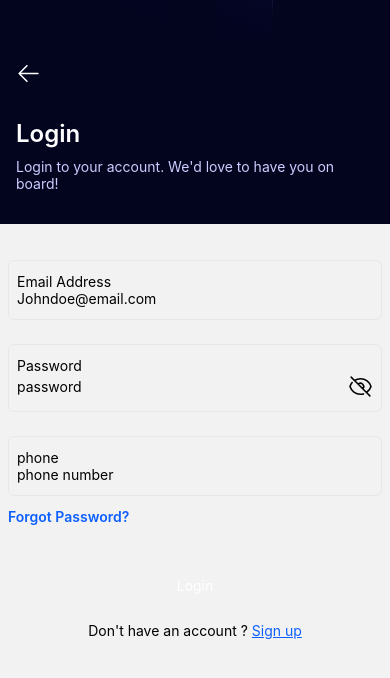
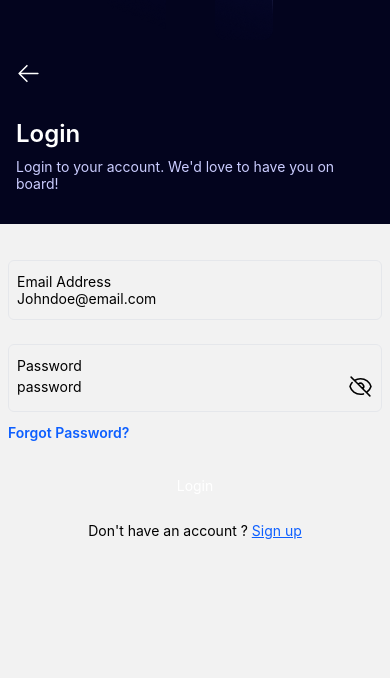
Before and after one commit to Haybuka/proxyStoreApp, a React Native app: screen /Login in a window 390 px wide. Shown: the top 678 px of the page. Built offline with nearby package versions, Linux system fonts and the light colour scheme.

Commit message:
handling validations

```diff
--- a/components/AuthFooter.js
+++ b/components/AuthFooter.js
@@ -1,6 +1,5 @@
 
 import { Pressable, Text, View } from 'react-native';
-import ProxyButton from './ProxyButton';
 
 function AuthFooter({ items }) {
 
--- a/components/ProxyButton.js
+++ b/components/ProxyButton.js
@@ -4,9 +4,9 @@ import colors from '../utils/colors';
 import { useForm, Controller } from "react-hook-form"
 
 function ProxyButton({ title, handlePress }) {
-  const { handleSubmit } = useForm()
+  const { handleSubmit, } = useForm()
   return (
-    <TouchableOpacity onPress={handleSubmit(handlePress)} className={`py-3 mt-10 rounded-md bg-[${colors.primary}]`}>
+    <TouchableOpacity onPress={handleSubmit(handlePress)} className={`py-3 mt-6 rounded-md bg-[${colors.primary}]`}>
       <Text className="text-white text-center">{title}</Text>
     </TouchableOpacity>
   );
--- a/components/ProxyInput.js
+++ b/components/ProxyInput.js
@@ -2,15 +2,16 @@ import React, { useState } from 'react';
 import { View, TextInput, Text, TouchableOpacity } from 'react-native';
 import { EyeIcon, EyeSlashIcon } from "react-native-heroicons/outline";
 
-function ProxyInput({ title, name, icon, ...rest }) {
+function ProxyInput({ title, icon, ...rest }) {
   const [isVisible, setIsVisible] = useState(false)
 
   return (
     <View className={`border border-gray-200 rounded-md px-2 py-3 my-3`}>
-      <Text>{title}</Text>
+      <Text className="capitalize">{title}</Text>
       <View className="flex-row items-center">
         <TextInput
           className="flex-1"
+
           {...rest}
         />
         {
--- a/components/form/ProxyController.js
+++ b/components/form/ProxyController.js
@@ -9,8 +9,12 @@ function ProxyController({ control, name, title, ...rest }) {
     <View>
       <Controller
         control={control}
-        render={({ field: { onChange, onBlur, value } }) => (
+        render={({ field: { onChange, onBlur, value }, fieldState: { error, isDirty, isTouched } }) => {
 
+          return (
+            (
+
+              <>
                 <ProxyInput
                   title={title}
                   autoCorrect={false}
@@ -20,7 +24,11 @@ function ProxyController({ control, name, title, ...rest }) {
                   onChangeText={onChange}
                   value={value}
                 />
-        )}
+                {(error) && <Text className="text-red-600">{error?.message}</Text>}
+              </>
+            )
+          )
+        }}
 
         name={name}
       />
--- a/package.json
+++ b/package.json
@@ -9,6 +9,7 @@
     "web": "expo start --web"
   },
   "dependencies": {
+    "@hookform/resolvers": "^3.3.1",
     "@react-navigation/native": "^6.1.8",
     "@react-navigation/native-stack": "^6.9.14",
     "expo": "~49.0.13",
@@ -21,7 +22,9 @@
     "react-native-safe-area-context": "4.6.3",
     "react-native-screens": "~3.22.0",
     "react-native-svg": "^13.14.0",
-    "tailwindcss": "^3.3.2"
+    "tailwindcss": "^3.3.2",
+    "yup": "^1.3.2",
+    "zod": "^3.22.4"
   },
   "devDependencies": {
     "@babel/core": "^7.20.0"
--- a/screens/LoginScreen.js
+++ b/screens/LoginScreen.js
@@ -3,21 +3,29 @@ import { Pressable, Text, View, ScrollView } from 'react-native';
 import AuthHeader from '../components/AuthHeader';
 import ProxyInput from '../components/ProxyInput';
 import AuthFooter from '../components/AuthFooter';
-import { useForm, Controller } from "react-hook-form"
+import { useForm } from "react-hook-form"
 import ProxyButton from '../components/ProxyButton';
 import ProxyController from '../components/form/ProxyController';
 
+import { zodResolver } from '@hookform/resolvers/zod';
+import { z } from 'zod';
+
+const zodSchema = z.object({
+  email: z.string("Email is required").email('Email format is not valid'),
+  password: z.string("Password is required").min(4, "Password must be greater than 4"),
+});
 
 function LoginScreen({ navigation }) {
   const {
     control,
+    reset,
     handleSubmit,
   } = useForm({
     defaultValues: {
       email: "",
       password: ""
     },
-
+    resolver: zodResolver(zodSchema)
   })
 
 
@@ -27,6 +35,7 @@ function LoginScreen({ navigation }) {
 
   const handleLogin = (data) => {
     console.log("logging in", data)
+    reset()
   }
 
   const handleSignupRedirect = () => {
@@ -62,15 +71,6 @@ function LoginScreen({ navigation }) {
             secureTextEntry
             control={control}
           />
-          <ProxyController
-            title="phone"
-            placeholder={'phone number'}
-            autoCapitalize="none"
-            autoCorrect={false}
-            name={'phone'}
-            keyboardType="numeric"
-            control={control}
-          />
           <Pressable onPress={handleForgetPassword}>
             <Text className="text-[#0D5FFF] font-semibold">Forgot Password?</Text>
           </Pressable>
--- a/screens/ResetScreen.js
+++ b/screens/ResetScreen.js
@@ -1,17 +1,42 @@
 import React from 'react';
 import { View, StyleSheet, ImageBackground, TouchableOpacity, Text } from 'react-native';
 import { ArrowLeftIcon } from "react-native-heroicons/outline";
+import { useForm } from "react-hook-form"
 
-import ProxyInput from '../components/ProxyInput';
 import AuthFooter from '../components/AuthFooter';
 import { useNavigation } from '@react-navigation/native';
+import ProxyController from '../components/form/ProxyController';
+import ProxyButton from '../components/ProxyButton';
+
+import { zodResolver } from '@hookform/resolvers/zod';
+import { z } from 'zod';
+
+const zodSchema = z.object({
+  // username: z.string().nonempty('Zod username is required'),
+  // password: z.string().nonempty('Zod password is required'),
+  email: z
+    .string("Email is required")
+    .email('Email format is not valid'),
+});
 
 function ResetScreen({ }) {
-
+  const {
+    control,
+    handleSubmit,
+  } = useForm({
+    defaultValues: {
+      email: ""
+    },
+    resolver: zodResolver(zodSchema)
+  })
   const navigation = useNavigation()
 
   const footerItems = {
     btnText: "Reset",
+  }
+
+  const handleReset = (data) => {
+    console.log("logging in", data)
   }
 
   return (
@@ -33,7 +58,8 @@ function ResetScreen({ }) {
             <Text className={`my-2 text-black`}>Kindly provide your registered email address</Text>
 
           </View>
-          <ProxyInput
+
+          <ProxyController
             title="Email Address"
             placeholder={'Johndoe@email.com'}
             autoCapitalize="none"
@@ -41,9 +67,11 @@ function ResetScreen({ }) {
             keyboardType="email-address"
             textContentType="emailAddress"
             name={'email'}
+            control={control}
           />
+        </View>
+        <ProxyButton title={"Reset"} handlePress={handleSubmit(handleReset)} />
 
-        </View>
         <AuthFooter items={footerItems} />
 
       </View>
```
Also changed, not shown: 1 other file (tests, documents, lock files or other folders). Lines whose indentation alone changed are shown as unchanged.
